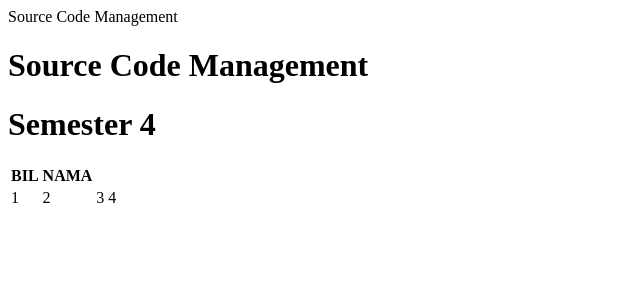
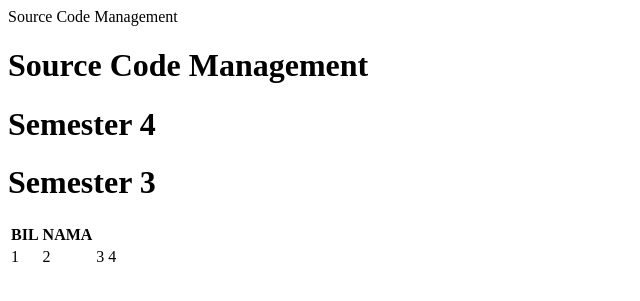
Before and after one commit to littleeyfa/Latihan, a PHP site: page / in a window 1280 px wide. Shown: the top 301 px of the page, without its empty margins (0-640 px from the left). Run offline with PHP 8.4, Linux system fonts and the light colour scheme.

Commit message:
Update index.php

```diff
--- a/index.php
+++ b/index.php
@@ -5,6 +5,7 @@
   <body>
   <h1>Source Code Management</h1>
     <h1>Semester 4</h1>
+    <h1>Semester 3</h1>
 <table>
   <tr>
   <th>BIL</th>
```
